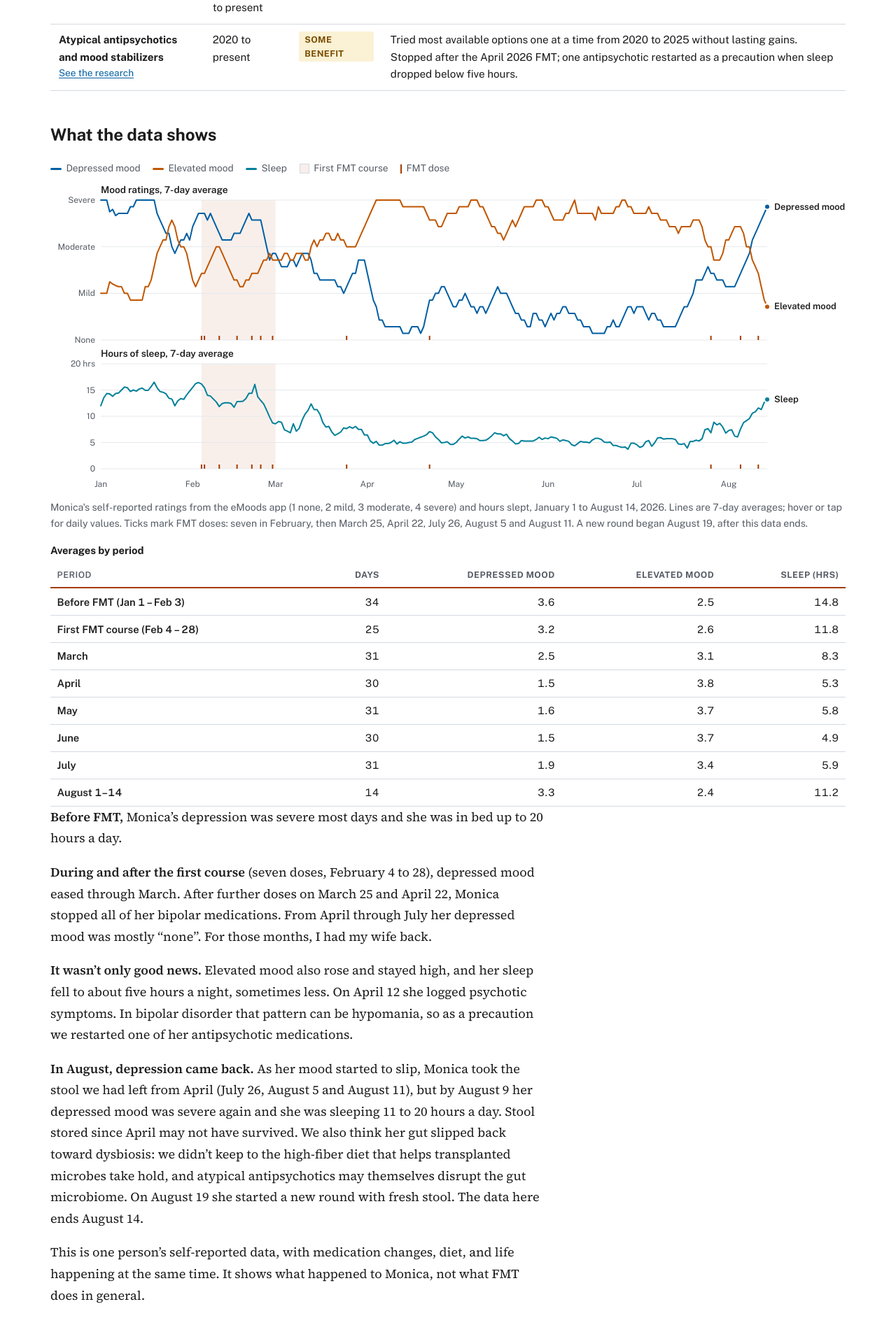
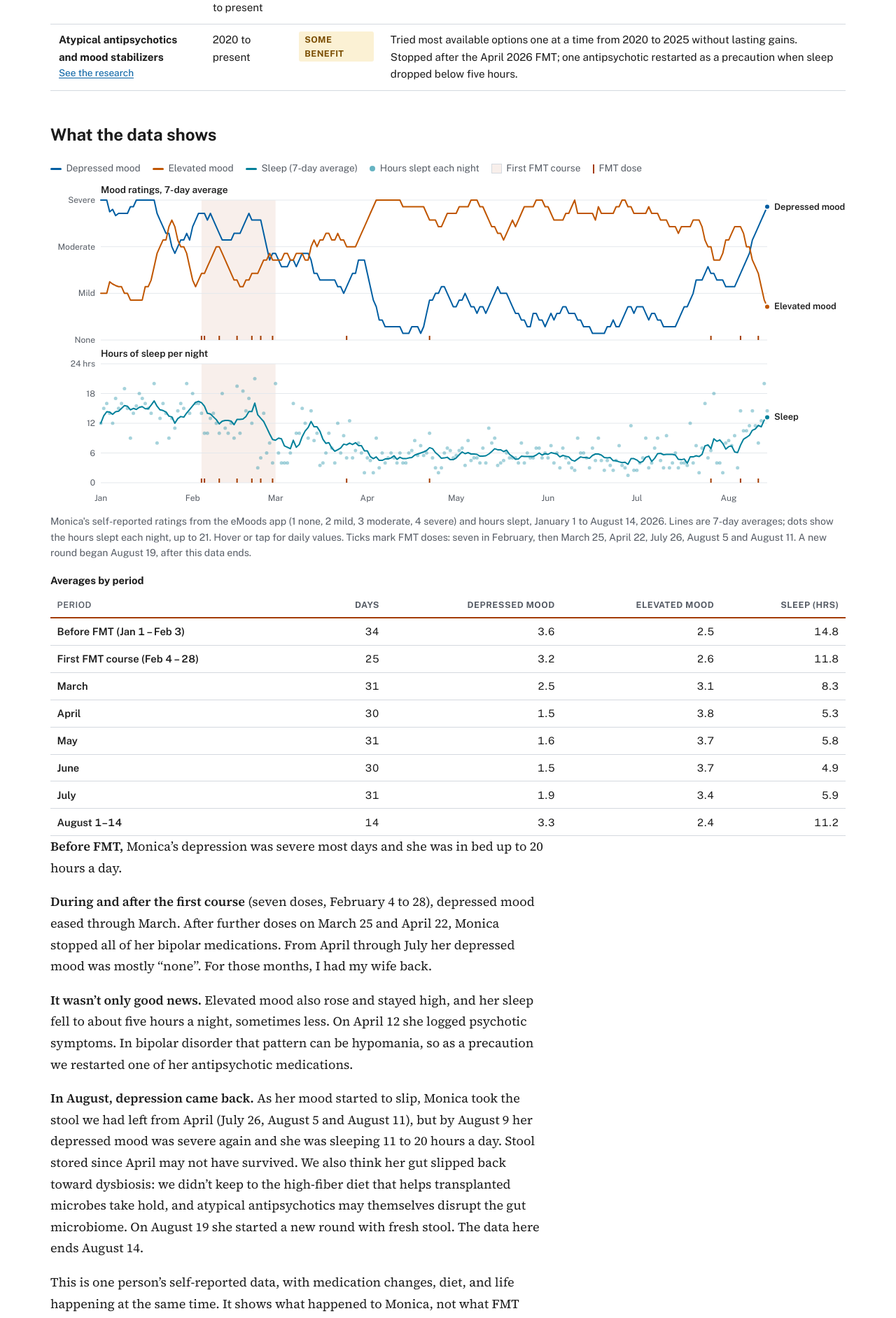
Before and after one commit to ryanmburns93/gut-microbiome-treatment-research-hub, a Jekyll site: the page built from story/index.md, in a window 1280 px wide. Shown: the part 2358-4242 px from the top of the page at 70% size. Built offline with Jekyll 4.4.1, drawn with Linux system fonts in a browser that asks for light colours.

Commit message:
Show each night's sleep as dots behind the 7-day average
The sleep panel now plots every night's hours as faint dots under the
7-day average line, so nights of 20+ hours in bed (Jan 19 and 30, Feb 22,
Mar 1, Aug 13) stay visible instead of being smoothed away. The axis runs
to 24 hours, the legend adds a "Hours slept each night" key, and the dots
are stronger in dark mode.

Co-Authored-By: Claude Opus 5.5 <noreply@anthropic.com>
Claude-Session: https://claude.ai/code/session_01RtdaS14mxnnLzFeX7YgWxG

```diff
--- a/_includes/mood-chart.html
+++ b/_includes/mood-chart.html
@@ -7,7 +7,8 @@
 	<div class="chart-legend" aria-hidden="true">
 		<span><i class="key series-depressed"></i>Depressed mood</span>
 		<span><i class="key series-elevated"></i>Elevated mood</span>
-		<span><i class="key series-sleep"></i>Sleep</span>
+		<span><i class="key series-sleep"></i>Sleep (7-day average)</span>
+		<span><i class="key-dot series-sleep"></i>Hours slept each night</span>
 		<span><i class="key-band"></i>First FMT course</span>
 		<span><i class="key-dose"></i>FMT dose</span>
 	</div>
@@ -15,7 +16,7 @@
 	<script id="mood-data" type="application/json">{{ site.data.mood | jsonify }}</script>
 	<script id="dose-data" type="application/json">{{ site.data.fmt-doses | jsonify }}</script>
 	<script id="period-data" type="application/json">[{"start":"2026-02-04","end":"2026-02-28"}]</script>
-	<figcaption>Monica's self-reported ratings from the eMoods app (1 none, 2 mild, 3 moderate, 4 severe) and hours slept, January 1 to August 14, 2026. Lines are 7-day averages; hover or tap for daily values. Ticks mark FMT doses: seven in February, then March 25, April 22, July 26, August 5 and August 11. A new round began August 19, after this data ends.</figcaption>
+	<figcaption>Monica's self-reported ratings from the eMoods app (1 none, 2 mild, 3 moderate, 4 severe) and hours slept, January 1 to August 14, 2026. Lines are 7-day averages; dots show the hours slept each night, up to 21. Hover or tap for daily values. Ticks mark FMT doses: seven in February, then March 25, April 22, July 26, August 5 and August 11. A new round began August 19, after this data ends.</figcaption>
 </figure>
 
 <div class="table-wrap">
--- a/assets/css/main.css
+++ b/assets/css/main.css
@@ -858,3 +858,10 @@ label { font-weight: 600; }
 	.bacteria-table td:nth-of-type(1)::before, .bacteria-table td:nth-of-type(2)::before { display: block; font-size: 0.72rem; text-transform: uppercase; letter-spacing: 0.04em; color: var(--text-muted); }
 	.bacteria-table .change { grid-column: 1 / -1; white-space: normal; }
 }
+
+.chart-dot.series-sleep { fill: var(--series-sleep); fill-opacity: 0.35; }
+.key-dot { display: inline-block; width: 0.5rem; height: 0.5rem; border-radius: 50%; opacity: 0.6; }
+.key-dot.series-sleep { background: var(--series-sleep); }
+@media (prefers-color-scheme: dark) {
+	.chart-dot.series-sleep { fill-opacity: 0.6; }
+}
--- a/assets/js/mood-chart.js
+++ b/assets/js/mood-chart.js
@@ -42,8 +42,10 @@
 			]
 		},
 		{
-			id: 'sleep', title: 'Hours of sleep, 7-day average', min: 0, max: 20, height: 150,
-			ticks: [[0, '0'], [5, '5'], [10, '10'], [15, '15'], [20, '20 hrs']],
+			id: 'sleep', title: 'Hours of sleep per night', min: 0, max: 24, height: 170,
+			ticks: [[0, '0'], [6, '6'], [12, '12'], [18, '18'], [24, '24 hrs']],
+			// Daily values as faint dots behind the average, so long nights in bed stay visible.
+			dots: { key: 'sleep', cls: 'series-sleep', color: '#00809a' },
 			series: [{ key: 'sleepAvg', label: 'Sleep', cls: 'series-sleep', color: '#00809a' }]
 		}
 	];
@@ -93,6 +95,12 @@
 			doseTimes.forEach(function (t) {
 				el('line', { x1: x(t), x2: x(t), y1: bottom - 6, y2: bottom, class: 'chart-dose', stroke: '#a33b00', 'stroke-width': 2 }, svg);
 			});
+
+			if (p.dots) {
+				days.forEach(function (r) {
+					el('circle', { cx: x(r.t), cy: y(r[p.dots.key]), r: 2.5, class: 'chart-dot ' + p.dots.cls, fill: p.dots.color, 'fill-opacity': 0.35 }, svg);
+				});
+			}
 
 			p.series.forEach(function (s) {
 				var d = days.map(function (r, i) { return (i ? 'L' : 'M') + x(r.t).toFixed(1) + ' ' + y(r[s.key]).toFixed(1); }).join('');
```
